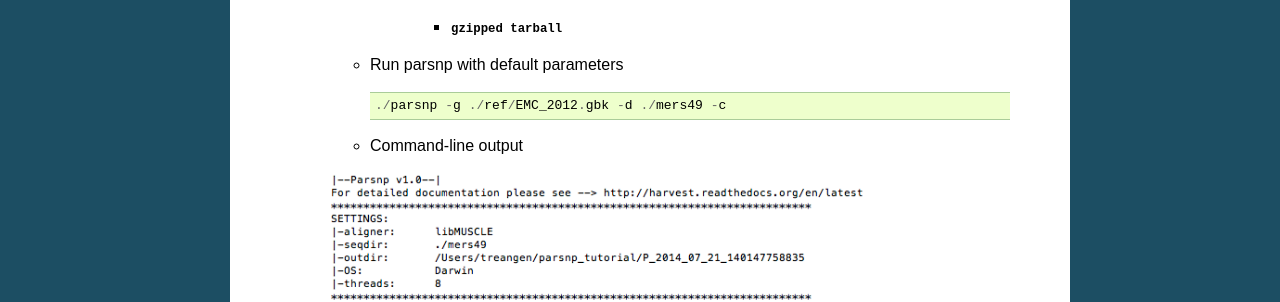
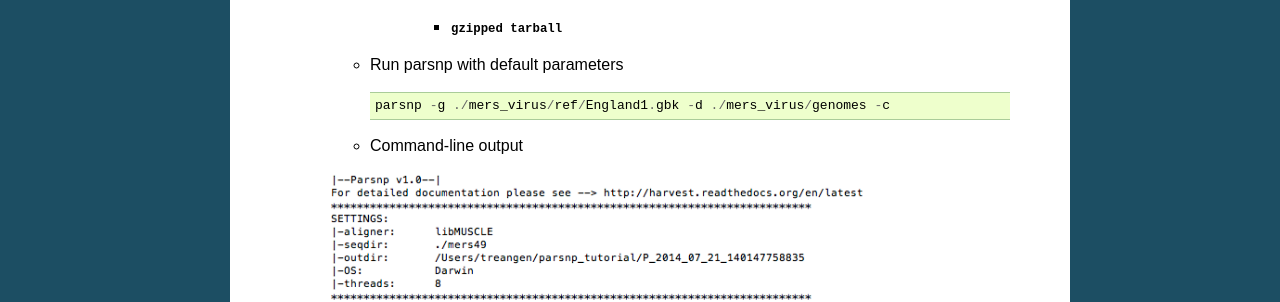
Before and after one commit to marbl/harvest, a Sphinx documentation site: the page built from docs/content/parsnp/tutorial.rst, in a window 1280 px wide and 1400 px high. Shown: the part 285-587 px from the top of the window. Built offline with Sphinx 7.4.7, drawn with Linux system fonts in a browser that asks for light colours; pages that are not in the unit, such as notebooks, are missing from menus; some of the changed text lies outside the part shown.

Commit message:
Update tutorial.rst

```diff
--- a/docs/content/parsnp/tutorial.rst
+++ b/docs/content/parsnp/tutorial.rst
@@ -14,7 +14,7 @@ The second dataset is a selected set of 31 Streptococcus pneumoniae genomes. Bot
 
       * Run parsnp with default parameters ::
 
-         ./parsnp -g ./ref/EMC_2012.gbk -d ./mers49 -c
+         parsnp -g ./mers_virus/ref/England1.gbk -d ./mers_virus/genomes -c
 
       * Command-line output
 
@@ -30,7 +30,7 @@ The second dataset is a selected set of 31 Streptococcus pneumoniae genomes. Bot
          - 95% of the reference is covered by the alignment. This is <100% mainly due to a 1kbp unaligned region from 26kbp to 27kbp.
          - To force alignment across large collinear regions, use the `-C` maximum distance between two collinear MUMs::
 
-            ./parsnp -g ./ref/EMC_2012.gbk -d ./mers49 -C 1000 -c
+            parsnp -g ./mers_virus/ref/England1.gbk -d ./mers_virus/genomes -C 1000 -c
 
       * Visualize again with Gingr :download:`GGR <run_mers.gingr2.ggr>`
 
@@ -60,7 +60,7 @@ The second dataset is a selected set of 31 Streptococcus pneumoniae genomes. Bot
 
       * Run parsnp ::
 
-         ./parsnp -r ./strep31/NC_011900.fna -d ./strep31 -p <num threads>
+         parsnp -r ./strep31/NC_011900.fna -d ./strep31 -p <num threads>
 
       * Command-line output:
 
@@ -68,7 +68,7 @@ The second dataset is a selected set of 31 Streptococcus pneumoniae genomes. Bot
 
       * Force inclusion of all genomes (-c) ::
 
-         ./parsnp -r ./strep31/NC_011900.fna -d ./strep31 -p <num threads> -c
+         parsnp -r ./strep31/NC_011900.fna -d ./strep31 -p <num threads> -c
 
      * Command-line output:
 
@@ -81,7 +81,7 @@ The second dataset is a selected set of 31 Streptococcus pneumoniae genomes. Bot
 
       * Enable recombination detection/filter (-x) ::
 
-         ./parsnp -r ./strep31/NC_011900.fna -d ./strep31 -p <num threads> -c -x
+         parsnp -r ./strep31/NC_011900.fna -d ./strep31 -p <num threads> -c -x
 
       * Re-visualize with Gingr :download:`GGR <run_strep.gingr1.ggr>`
 
```
